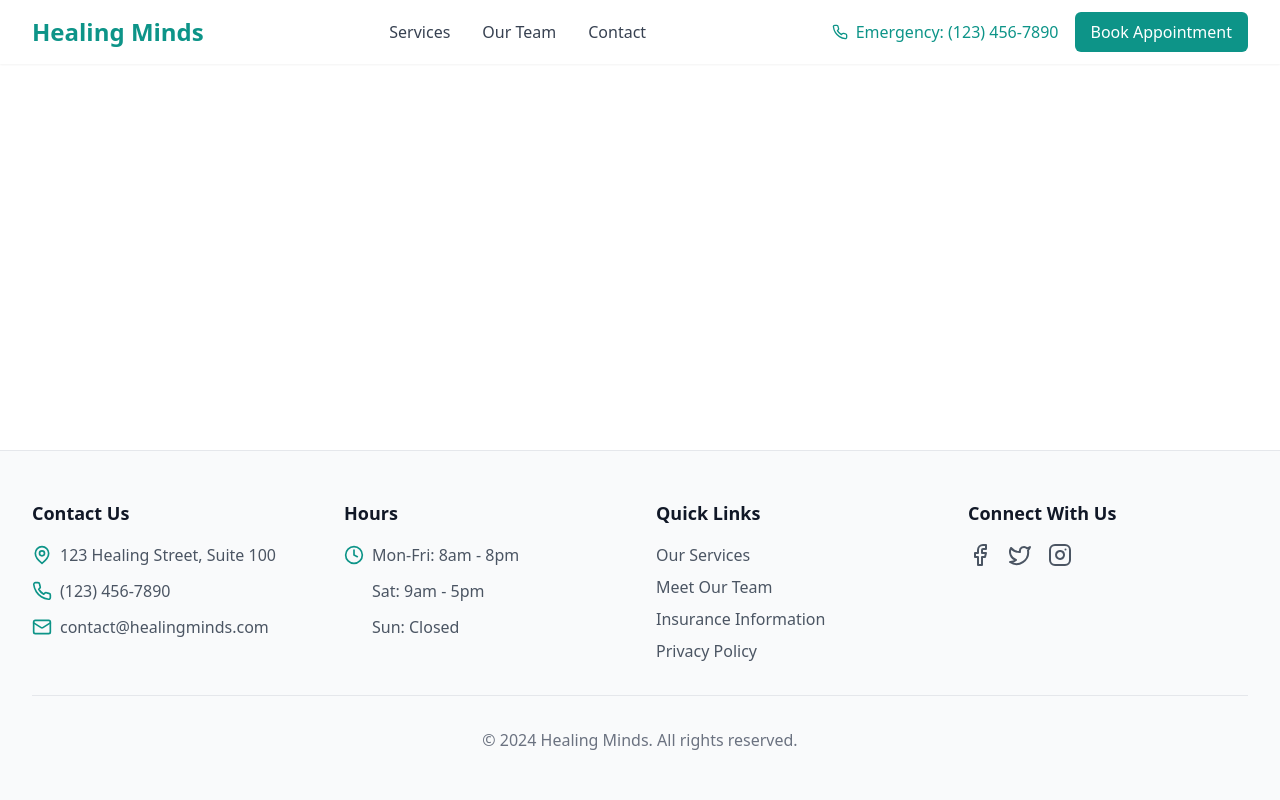
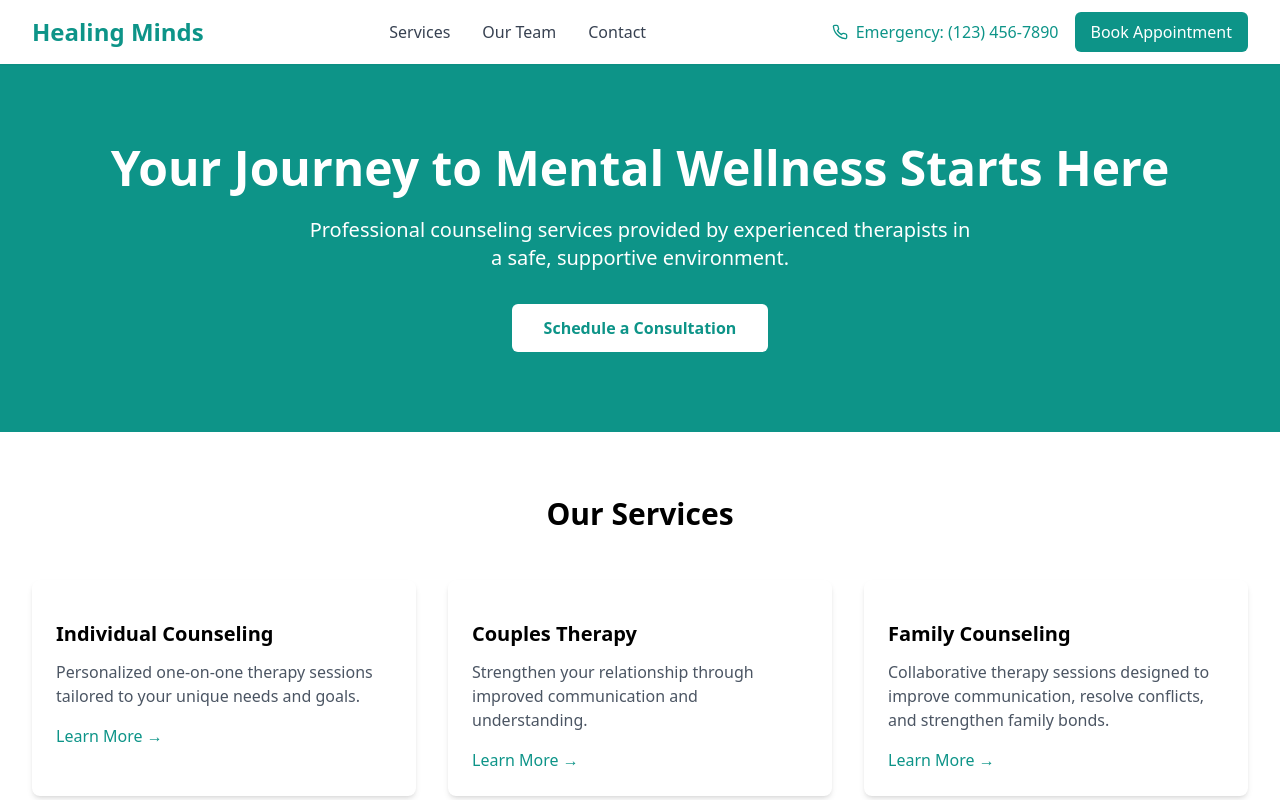
Before and after one commit to Abudi-seid10/mellacounseling, a React (Vite) app: page / in a window 1280 px wide. Shown: the top 800 px of the page. Built offline with nearby package versions, Linux system fonts and the light colour scheme.

Commit message:
Update App.tsx

```diff
--- a/src/App.tsx
+++ b/src/App.tsx
@@ -1,5 +1,5 @@
 import React from 'react';
-import { BrowserRouter as Router, Routes, Route } from 'react-router-dom';
+import { HashRouter as Router, Routes, Route } from 'react-router-dom';
 import { Header } from './components/layout/Header';
 import { Footer } from './components/layout/Footer';
 import { Home } from './pages/Home';
@@ -14,10 +14,10 @@ function App() {
         <Header />
         <main className="flex-grow pt-16">
           <Routes>
-            <Route path="/mellacounseling" element={<Home />} />
-            <Route path="/mellacounseling/services" element={<Services />} />
-            <Route path="/mellacounseling/team" element={<Team />} />
-            <Route path="/mellacounseling/contact" element={<Contact />} />
+            <Route path="/" element={<Home />} />
+            <Route path="/services" element={<Services />} />
+            <Route path="/team" element={<Team />} />
+            <Route path="/contact" element={<Contact />} />
           </Routes>
         </main>
         <Footer />
```
